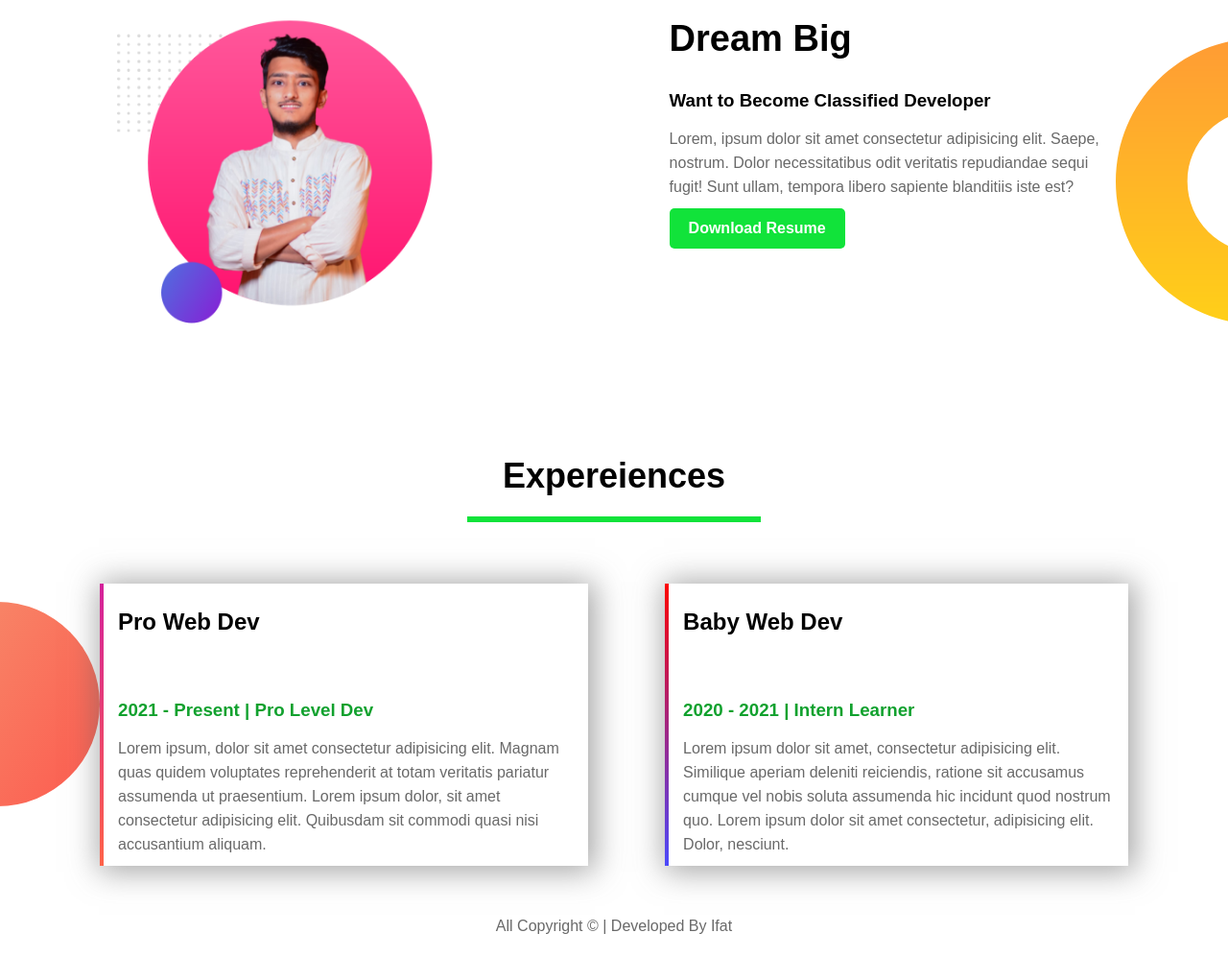
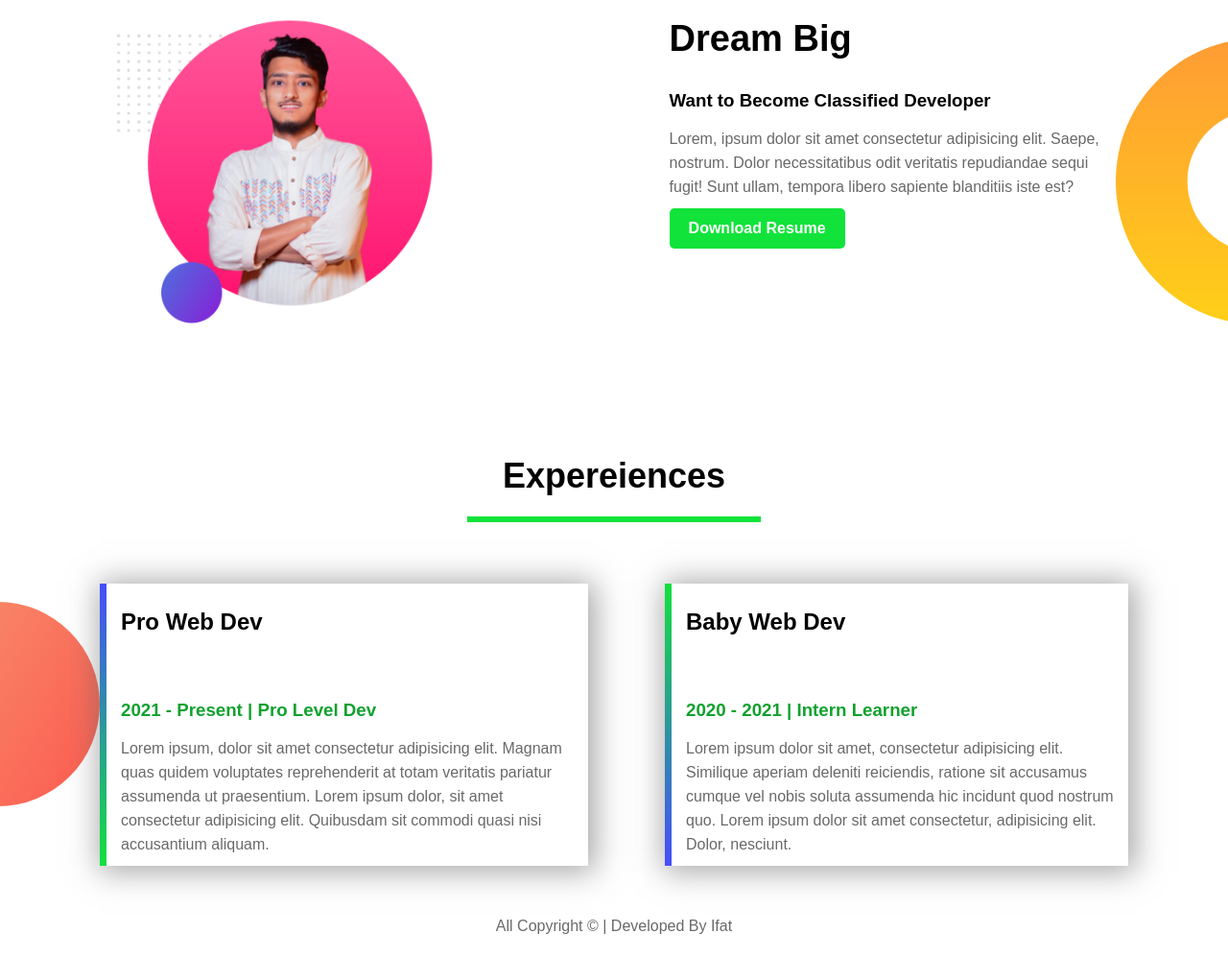
Before and after one commit to iftakharul-islam/web-portfilio, a plain HTML site: page index.html in a window 1280 px wide. Shown: the part 654-1651 px from the top of the page at 96% size. Drawn offline with Linux system fonts and the light colour scheme.

Commit message:
new change on experience add border color

```diff
--- a/css/style.css
+++ b/css/style.css
@@ -125,13 +125,13 @@ p{
     margin-top: 35px;
 }
 .exp1{
-    border-left:4px solid;
-    border-image: linear-gradient(180deg , rgb(211, 32, 157) ,tomato);
+    border-left:7px solid;
+    border-image: linear-gradient(180deg ,rgb(71, 74, 255) ,#11e33a);
     border-image-slice: 5;
 }
 .exp2{
-    border-left:4px solid;
-    border-image: linear-gradient(180deg,red,rgb(71, 74, 255));
+    border-left:7px solid;
+    border-image: linear-gradient(180deg,#11e33a,rgb(71, 74, 255));
     border-image-slice: 5;
 
 }
```
